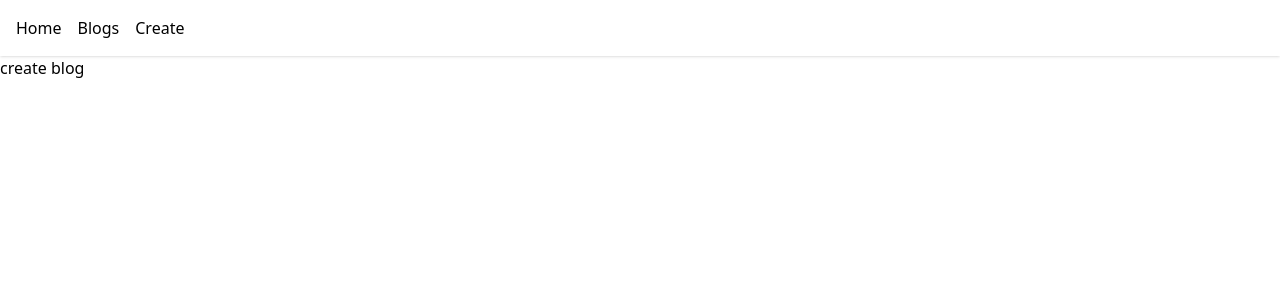
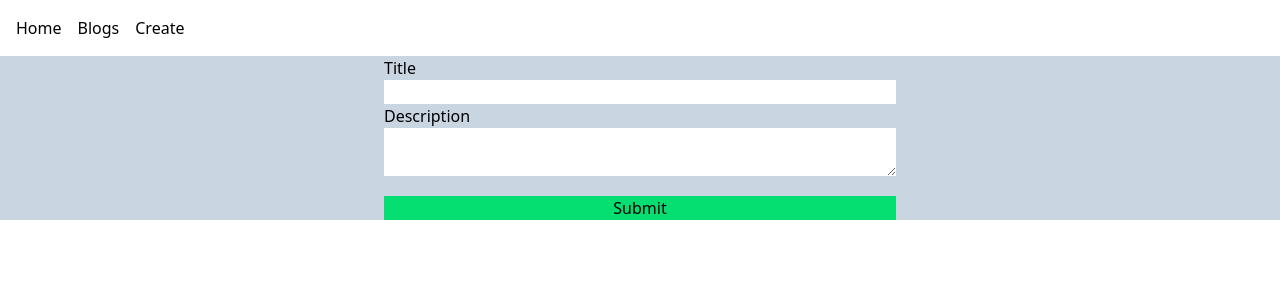
Before and after one commit to shamim-behshad/cart-cove, a Next.js app: page /create-blog in a window 1280 px wide. Shown: the top 300 px of the page. Built offline with nearby package versions, Linux system fonts and the light colour scheme.

Commit message:
fix: add api call for adding blog

```diff
--- a/src/app/create-blog/page.tsx
+++ b/src/app/create-blog/page.tsx
@@ -1,9 +1,10 @@
 import Container from "@/components/Container";
+import CreateArticle from "@/components/CreateArticle";
 
 function CreateBlog() {
   return (
     <Container>
-     <p>create blog</p>
+     <CreateArticle />
     </Container>
   );
 }
--- a/src/components/CreateArticle.tsx
+++ b/src/components/CreateArticle.tsx
@@ -1,15 +1,39 @@
-import React from "react";
+"use client";
+import React, { useState } from "react";
 
 function CreateArticle() {
+  const [title, setTitle] = useState("");
+  const [description, setDescription] = useState("");
+
+  const handleCreateArticle = () => {
+    fetch("http://localhost:3001/articles", {
+        method: "POST",
+        body:JSON.stringify( {
+            id: Math.floor(Math.random() * 1000).toString(),
+            title: title,
+            description: description
+          })
+    })
+  };
+
   return (
     <div className="bg-slate-300 flex flex-col px-96">
       <label>Title</label>
-      <input className="bg-white" type="text" />
+      <input
+        value={title}
+        onChange={(e) => setTitle(e.target.value)}
+        className="bg-white"
+        type="text"
+      />
 
       <label>Description</label>
-      <textarea className="bg-white">description</textarea>
+      <textarea
+        value={description}
+        onChange={(e) => setDescription(e.target.value)}
+        className="bg-white"
+      ></textarea>
 
-      <button className="bg-green-400 cursor-pointer mt-5">Submit</button>
+      <button onClick={handleCreateArticle} className="bg-green-400 cursor-pointer mt-5">Submit</button>
     </div>
   );
 }
```
